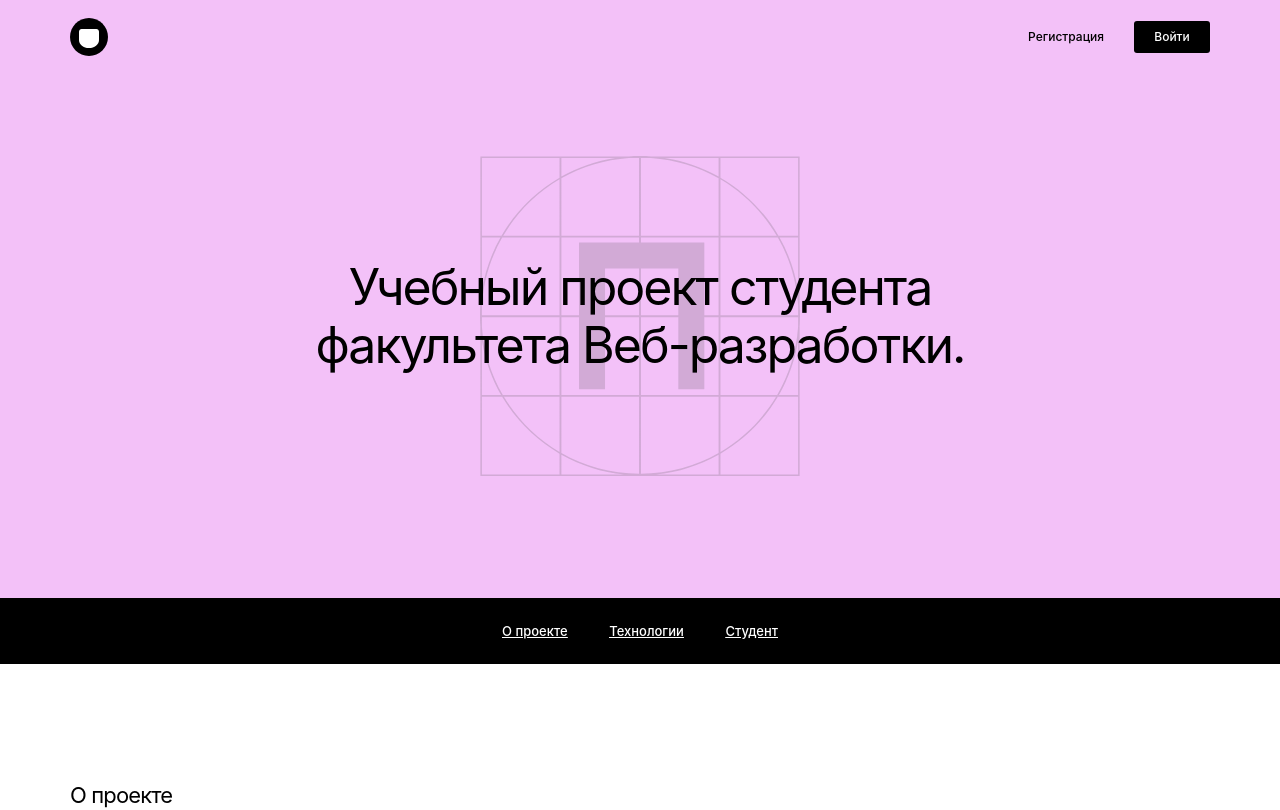
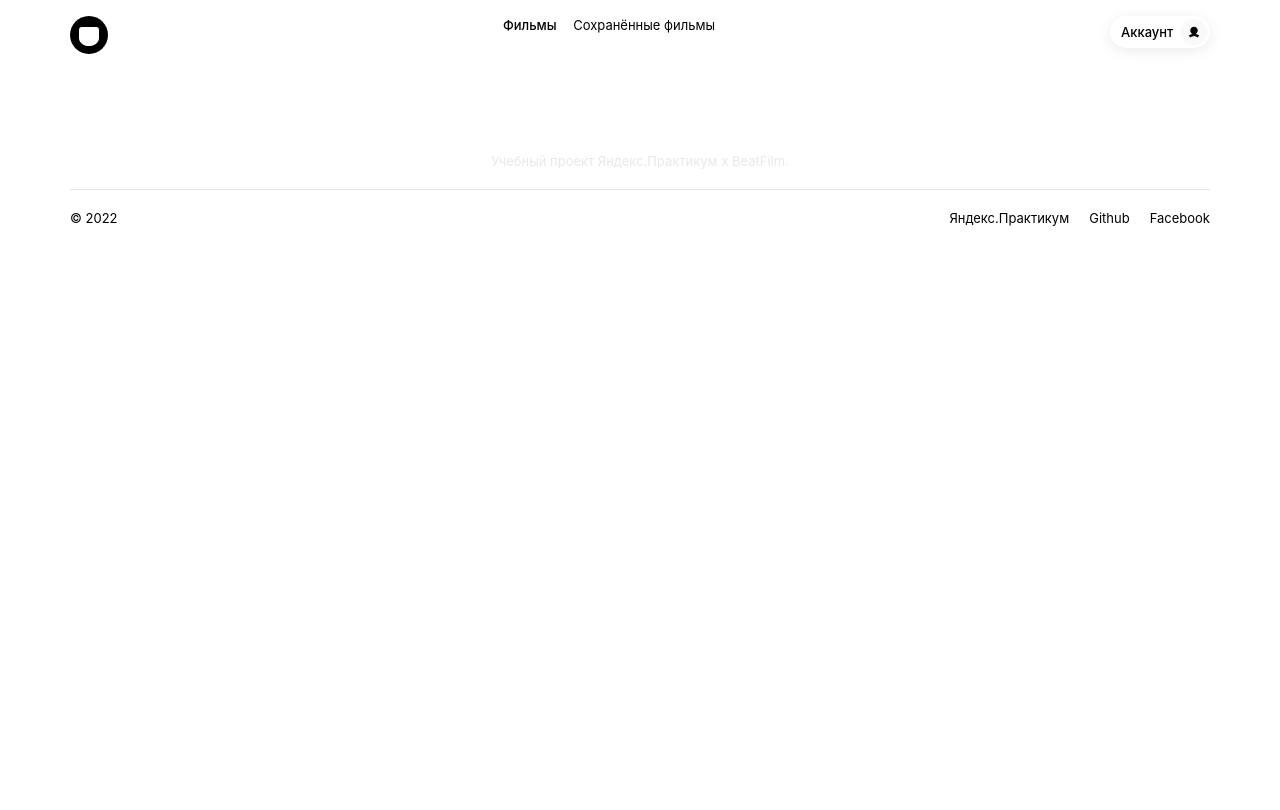
Before and after one commit to ekaterinahubkina/movies-explorer-frontend, a React (Create React App) app: page /movies in a window 1280 px wide. Shown: the top 810 px of the page. Built offline with nearby package versions, Linux system fonts and the light colour scheme.

Commit message:
feat: add routes

```diff
--- a/package.json
+++ b/package.json
@@ -8,6 +8,7 @@
     "@testing-library/user-event": "^13.5.0",
     "react": "^18.1.0",
     "react-dom": "^18.1.0",
+    "react-router-dom": "^6.3.0",
     "react-scripts": "5.0.1",
     "web-vitals": "^2.1.4"
   },
--- a/src/components/App/App.js
+++ b/src/components/App/App.js
@@ -3,12 +3,20 @@ import './App.css';
 import Header from '../Header/Header';
 import Main from '../Main/Main';
 import Footer from '../Footer/Footer';
+import { Routes, Route, useLocation } from 'react-router-dom';
+import Movies from '../Movies/Movies';
 
 function App() {
+
+  const location = useLocation();
+
   return (
     <div className="App">
-      <Header />
-      <Main />
+      <Header location={location}/>
+      <Routes>
+        <Route path='/' element={<Main />}></Route>
+        <Route path='/movies' element={<Movies />}></Route>
+      </Routes>
       <Footer />
     </div>
   );
--- a/src/components/Header/Header.css
+++ b/src/components/Header/Header.css
@@ -1,4 +1,4 @@
-.header {
+.header_main {
     background-color: #F3C1F8;
 }
 
@@ -7,52 +7,32 @@
     display: flex;
     margin: auto;
     align-items: center;
-    justify-content: space-between;
-    padding: 0 70px;
     min-height: 74px;
 }
 
-.header__register {
-    text-decoration: none;
-    color: #000000;
-    font-style: normal;
-    font-weight: 500;
-    font-size: 12px;
-    line-height: 16px;
-    cursor: pointer;
-}
-
-.header__login-btn {
-    width: 76px;
-    height: 32px;
-    margin-left: 30px;
-    background: #000000;
-    border-radius: 3px;
-    border: none;
-    color: #fff;
-    font-style: normal;
-    font-weight: 500;
-    font-size: 12px;
-    line-height: 16px;
-    cursor: pointer;
+.header__content {
+    width: calc(100% - 2 * 70px);
+    margin: auto;
+    display: flex;
+    justify-content: space-between;
 }
 
 @media screen and (max-width: 1279px) {
     .header__wrapper {
-        padding: 0 30px;
+        max-width: 768px;
+    }
+
+    .header__content {
+        width: calc(100% - 2 * 30px);
     }
 }
 
 @media screen and (max-width: 767px) {
     .header__wrapper {
-        padding: 0 14px;
+        max-width: 320px;
     }
-    .header__login-btn {
-        width: 54px;
-        height: 26px;
-        font-size: 10px;
-    }
-    .header__register {
-        font-size: 10px;
+
+    .header__content {
+        width: calc(100% - 2 * 14px);
     }
 }
--- a/src/components/Header/Header.js
+++ b/src/components/Header/Header.js
@@ -1,15 +1,22 @@
 import logo from '../../images/logo.svg';
 import './Header.css';
+import { Link } from 'react-router-dom';
+import Navigation from '../Navigation/Navigation';
 
-function Header() {
+function Header({ location }) {
     return (
-        <header className='header'>
+        <header className={`header ${location.pathname === '/' && 'header_main'}`}>
             <div className='header__wrapper'>
-                <img className='logo' src={logo} alt='логотип'></img>
+                <div className='header__content'>
+                    <Link to='/'><img className='logo' src={logo} alt='логотип'></img></Link>
+                    <Navigation location={location} />
+                </div>
+                {/* {location.pathname === '/' &&
                 <div className='header__auth'>
-                    <a className='header__register' href='#'>Регистрация</a>
-                    <button className='header__login-btn'>Войти</button>
-                </div>
+                    <Link to='/signup' className='header__register'>Регистрация</Link>
+                    <Link to='signin'><button className='header__login-btn'>Войти</button></Link>
+                </div>} */}
+
             </div>
         </header>
     )
--- /dev/null
+++ b/src/components/Movies/Movies.js
@@ -0,0 +1,13 @@
+import './Movies.css';
+
+function Movies () {
+    return (
+        <section className='movies'>
+            <div className='movies__wrapper'>
+
+            </div>
+        </section>
+    )
+}
+
+export default Movies;
--- /dev/null
+++ b/src/components/Navigation/Navigation.css
@@ -0,0 +1,85 @@
+.header__register {
+    text-decoration: none;
+    color: #000000;
+    font-style: normal;
+    font-weight: 500;
+    font-size: 12px;
+    line-height: 16px;
+    cursor: pointer;
+}
+
+.header__login-btn {
+    width: 76px;
+    height: 32px;
+    margin-left: 30px;
+    background: #000000;
+    border-radius: 3px;
+    border: none;
+    color: #fff;
+    font-style: normal;
+    font-weight: 500;
+    font-size: 12px;
+    line-height: 16px;
+    cursor: pointer;
+}
+
+.header__profile-btn {
+    box-sizing: border-box;
+    display: flex;
+    justify-content: space-between;
+    align-items: center;
+    width: 100px;
+    height: 32px;
+    border: none;
+    background: #FFFFFF;
+    box-shadow: 0px 3px 14px rgba(0, 0, 0, 0.08);
+    border-radius: 40px;
+    text-align: left;
+    font-weight: 500;
+    font-size: 13px;
+    line-height: 12px;
+    color: #000000;
+    padding: 0 3px 0 11px;
+    text-decoration: none;
+
+}
+
+.header__profile-btn div {
+    width: 26px;
+    height: 26px;
+    background-color: #F9F9F9;
+    background-image: url(../../images/profile-icon.svg);
+    background-position: center center;
+    background-repeat: no-repeat;
+    border-radius: 50px;
+}
+
+.header__navigation {
+    min-width: 212px;
+    display: flex;
+    justify-content: space-between;
+}
+
+.header__link {
+    text-decoration: none;
+    color: #000;
+    font-weight: 400;
+    font-size: 13px;
+    line-height: 18px
+}
+
+.header__link_active {
+    font-weight: 500;
+}
+
+@media screen and (max-width: 767px) {
+    .header__login-btn {
+        width: 54px;
+        height: 26px;
+        font-size: 10px;
+    }
+
+    .header__register {
+        font-size: 10px;
+    }
+}
--- /dev/null
+++ b/src/components/Navigation/Navigation.js
@@ -0,0 +1,35 @@
+import './Navigation.css';
+import { Link, NavLink } from 'react-router-dom';
+
+const Navigation = ({ location }) => {
+
+const linkActiveClass = ({isActive}) => {
+    return `header__link ${isActive && 'header__link_active'}`;
+}
+
+    return (
+        <>
+            {
+                location.pathname === '/' ?
+                    <div className='header__auth'>
+                        <Link to='/signup' className='header__register'>Регистрация</Link>
+                        <Link to='signin'><button className='header__login-btn'>Войти</button></Link>
+                    </div>
+                    :
+                    <>
+                    <div className='header__navigation'>
+                        <NavLink to='/movies' className={linkActiveClass}>Фильмы</NavLink>
+                        <NavLink to='/saved-movies' className={linkActiveClass}>Сохранённые фильмы</NavLink>
+                    </div>
+                    <Link to='/profile' className='header__profile-btn'>Аккаунт<div></div></Link>
+                    </>
+            }
+            {/* {
+                location.pathname === '/movies' || location.pathname === 'saved-movies' &&
+                <div className=''
+        } */}
+        </>
+    )
+}
+
+export default Navigation;
--- a/src/index.css
+++ b/src/index.css
@@ -11,3 +11,7 @@ code {
   font-family: source-code-pro, Menlo, Monaco, Consolas, 'Courier New',
     monospace;
 }
+
+html {
+  scroll-behavior: smooth;
+}
--- a/src/index.js
+++ b/src/index.js
@@ -3,11 +3,14 @@ import ReactDOM from 'react-dom/client';
 import './index.css';
 import App from './components/App/App';
 import reportWebVitals from './reportWebVitals';
+import { BrowserRouter } from 'react-router-dom';
 
 const root = ReactDOM.createRoot(document.getElementById('root'));
 root.render(
   <React.StrictMode>
-    <App />
+    <BrowserRouter>
+      <App />
+    </BrowserRouter>
   </React.StrictMode>
 );
 
```
Also changed, not shown: src/components/Movies/Movies.css (added), src/images/profile-icon.svg (added), 1 other file (tests, documents, lock files or other folders).
